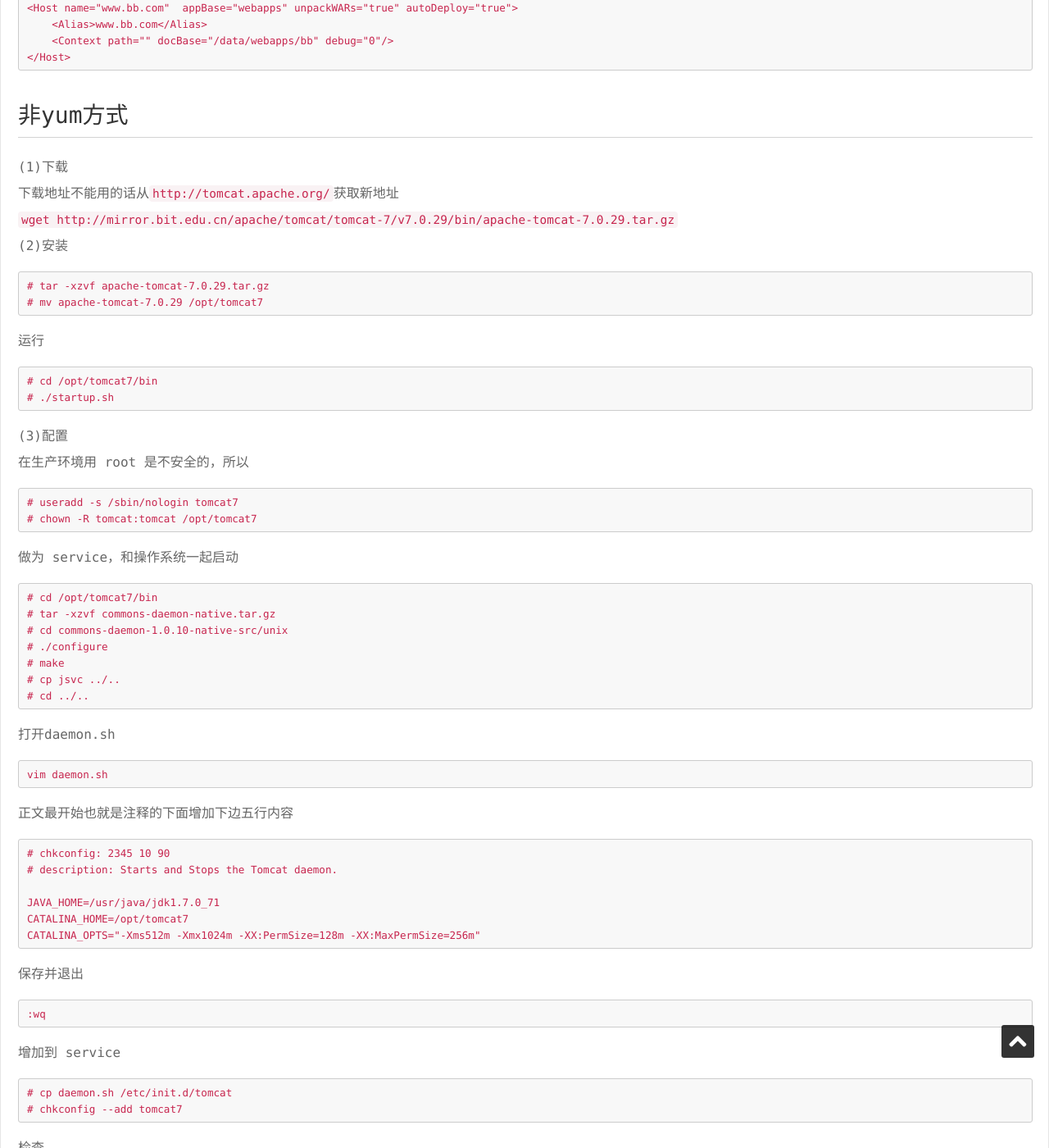
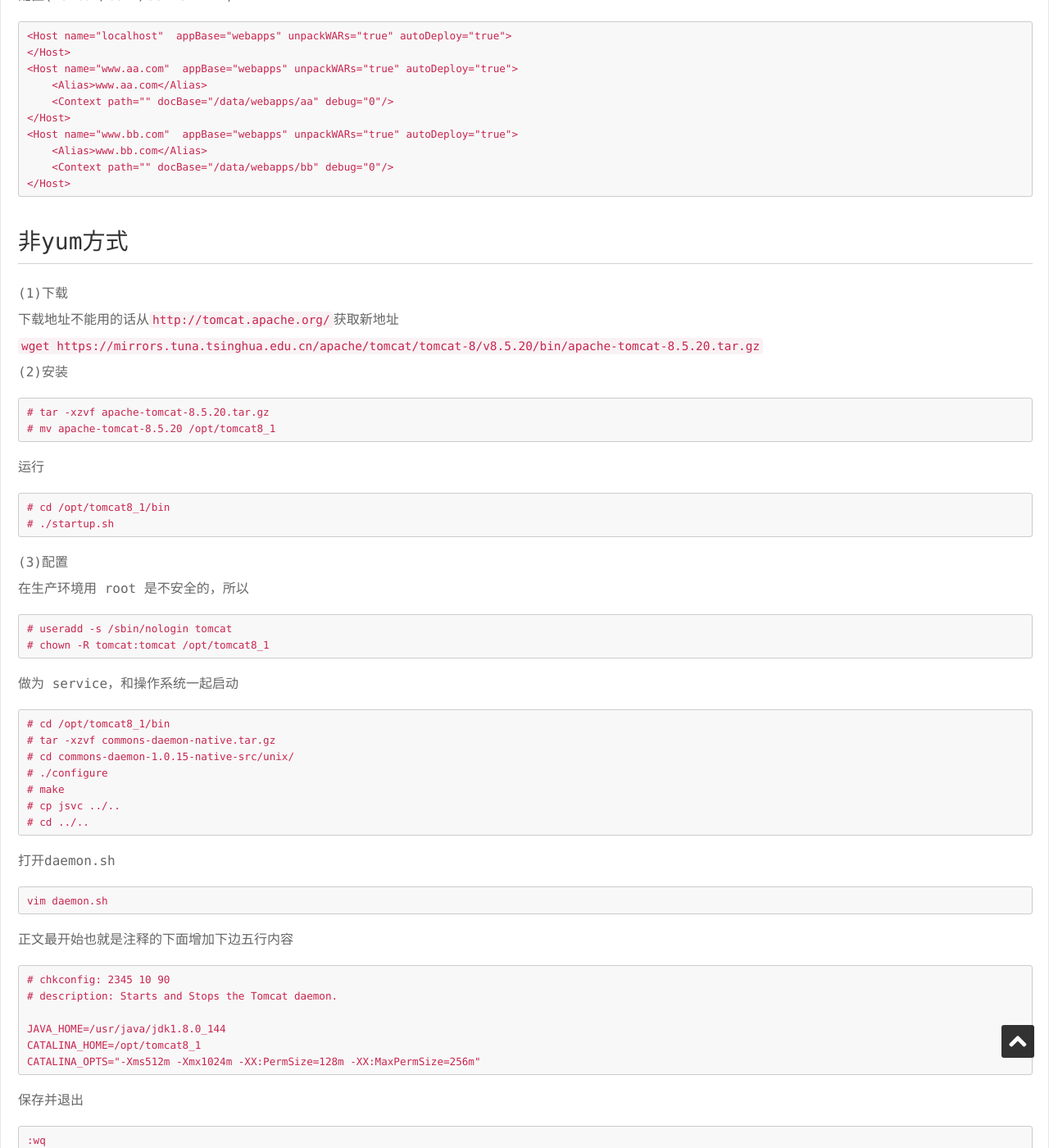
Before and after one commit to psvmc/myblog_jekyll, a Jekyll site: the page built from _posts/2014-07-04-centos-soft-install.md, in a window 1280 px wide and 1400 px high, scrolled down 6283 px. Shown: the whole window at 82% size. Built offline with Jekyll 4.4.1, drawn with Linux system fonts in a browser that asks for light colours; comment, search, counter and statistics services are not loaded; some of the changed text lies outside the part shown.

Commit message:
文章更新

````diff
--- a/_posts/2014-07-04-centos-soft-install.md
+++ b/_posts/2014-07-04-centos-soft-install.md
@@ -36,36 +36,45 @@
 用wget下载
 
 ```bash
-wget --no-check-certificate --no-cookies --header "Cookie: oraclelicense=accept-securebackup-cookie" http://download.oracle.com/otn-pub/java/jdk/7u71-b14/jdk-7u71-linux-x64.rpm
+wget --no-check-certificate --no-cookies --header "Cookie: oraclelicense=accept-securebackup-cookie" http://download.oracle.com/otn-pub/java/jdk/8u144-b01/090f390dda5b47b9b721c7dfaa008135/jdk-8u144-linux-x64.rpm
 ```
 
 更改文件权限
 
 ```bash
-chmod 755 jdk-7u71-linux-x64.rpm
+chmod 755 jdk-8u144-linux-x64.rpm
 ```
 
 安装
 
 ```bash
-rpm -ivh jdk-7u71-linux-x64.rpm
+rpm -ivh jdk-8u144-linux-x64.rpm
 ```
+
+安装后的路径为`/usr/java/jdk1.8.0_144`
 
 删除文件
 
 ```bash
-rm  jdk-7u71-linux-x64.rpm
+rm  jdk-8u144-linux-x64.rpm
 ```
 
-配置java-home
-查询java版本 `java -version`  如果版本不对则配置java-home
+查询java版本 `java -version`
+
+查看java-home
+
+```bash
+echo $JAVA_HOME
+```
+
+为空的话要配置`java-home`   否则无法配置`Tomcat`为服务
 
 打开文件`/etc/profile`
 
 在`profile`文件末尾加入：
 
 ```bash
-export JAVA_HOME=/usr/java/jdk1.7.0_71
+export JAVA_HOME=/usr/java/jdk1.8.0_144
 export PATH=$JAVA_HOME/bin:$PATH
 export CLASSPATH=.:$JAVA_HOME/lib/dt.jar:$JAVA_HOME/lib/tools.jar
 ```
@@ -288,19 +297,19 @@
 
 下载地址不能用的话从`http://tomcat.apache.org/`获取新地址
 
-`wget http://mirror.bit.edu.cn/apache/tomcat/tomcat-7/v7.0.29/bin/apache-tomcat-7.0.29.tar.gz`
+`wget https://mirrors.tuna.tsinghua.edu.cn/apache/tomcat/tomcat-8/v8.5.20/bin/apache-tomcat-8.5.20.tar.gz`
 
 (2)安装
 
 ```
-# tar -xzvf apache-tomcat-7.0.29.tar.gz
-# mv apache-tomcat-7.0.29 /opt/tomcat7
+# tar -xzvf apache-tomcat-8.5.20.tar.gz
+# mv apache-tomcat-8.5.20 /opt/tomcat8_1
 ```
 
 运行
 
 ```
-# cd /opt/tomcat7/bin
+# cd /opt/tomcat8_1/bin
 # ./startup.sh
 ```
 
@@ -309,17 +318,17 @@
 在生产环境用 root 是不安全的，所以
 
 ```
-# useradd -s /sbin/nologin tomcat7
-# chown -R tomcat:tomcat /opt/tomcat7
+# useradd -s /sbin/nologin tomcat
+# chown -R tomcat:tomcat /opt/tomcat8_1
 ```
 
 
 做为 service，和操作系统一起启动
 
 ```
-# cd /opt/tomcat7/bin
+# cd /opt/tomcat8_1/bin
 # tar -xzvf commons-daemon-native.tar.gz
-# cd commons-daemon-1.0.10-native-src/unix
+# cd commons-daemon-1.0.15-native-src/unix/
 # ./configure
 # make
 # cp jsvc ../..
@@ -338,8 +347,8 @@
 # chkconfig: 2345 10 90
 # description: Starts and Stops the Tomcat daemon.
 
-JAVA_HOME=/usr/java/jdk1.7.0_71
-CATALINA_HOME=/opt/tomcat7
+JAVA_HOME=/usr/java/jdk1.8.0_144
+CATALINA_HOME=/opt/tomcat8_1
 CATALINA_OPTS="-Xms512m -Xmx1024m -XX:PermSize=128m -XX:MaxPermSize=256m"
 ```
 
@@ -352,14 +361,14 @@
 增加到 service
 
 ```
-# cp daemon.sh /etc/init.d/tomcat
-# chkconfig --add tomcat7
+# cp daemon.sh /etc/init.d/tomcat8_1
+# chkconfig --add tomcat8_1
 ```
 
 检查
 
 ```
-# chkconfig --list|grep tomcat7
+# chkconfig --list|grep tomcat8_1
 ```
 
 防火墙添加信任规则
@@ -383,7 +392,7 @@
 启动服务
 
 ```
-service tomcat7 start
+service tomcat8_1 start
 ```
 
 
@@ -477,3 +486,13 @@
 `yum install php php-cli php-gd php-mysql php-eaccelerator php-zend-optimizer  php-pear php-snmp php-bcmath php-mcrypt php-mhash php-soap php-xml php-xmlrpc`
 + 查询版本
 `yum info php | grep Version`
+
+## 安装安全软件
+
+[悬镜服务器端](http://www.xmirror.cn/page/prodon)
+
+一键安装
+
+```bash
+wget -O install.sh http://dl.xmirror.cn/a/install.sh && sh install.sh
+```
````
